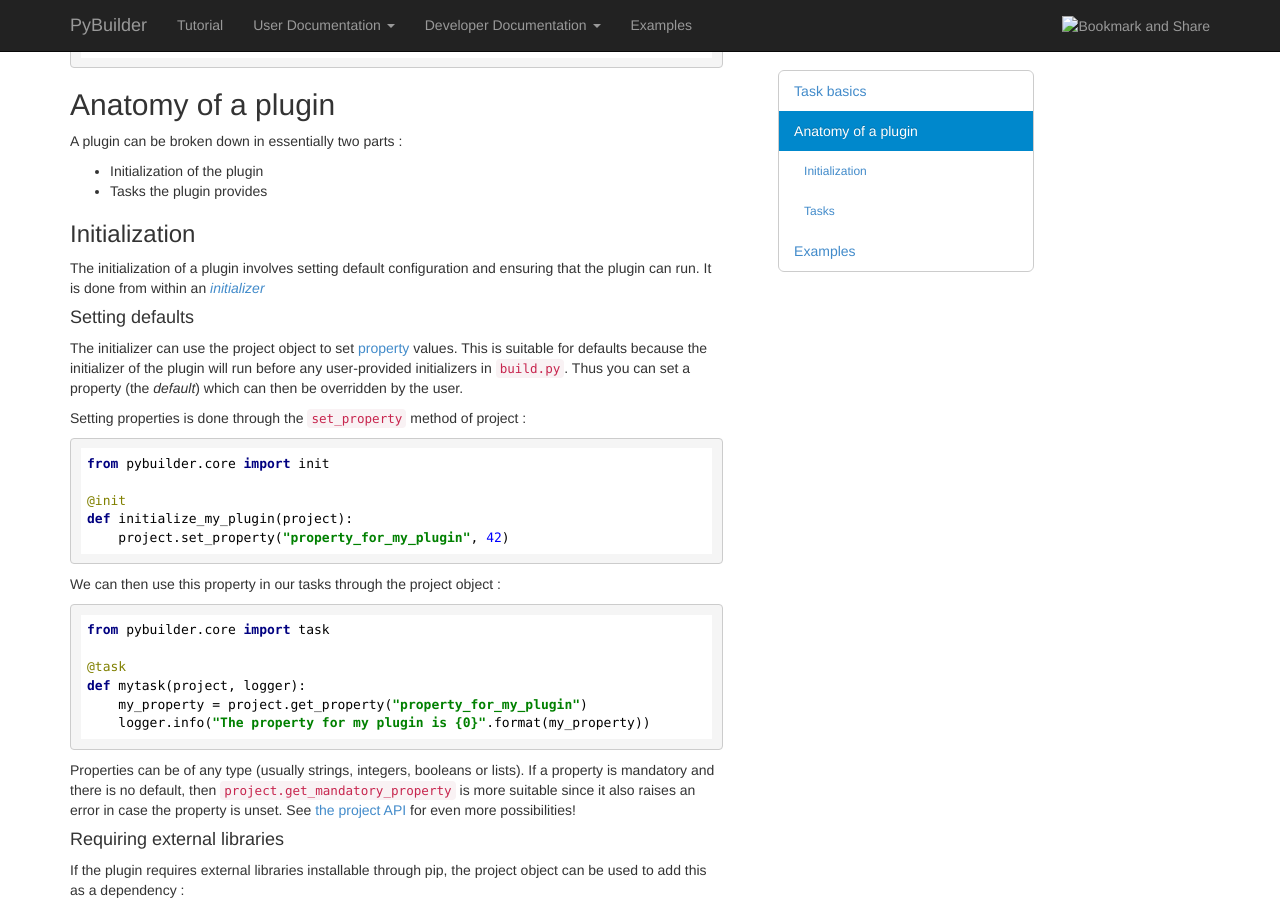
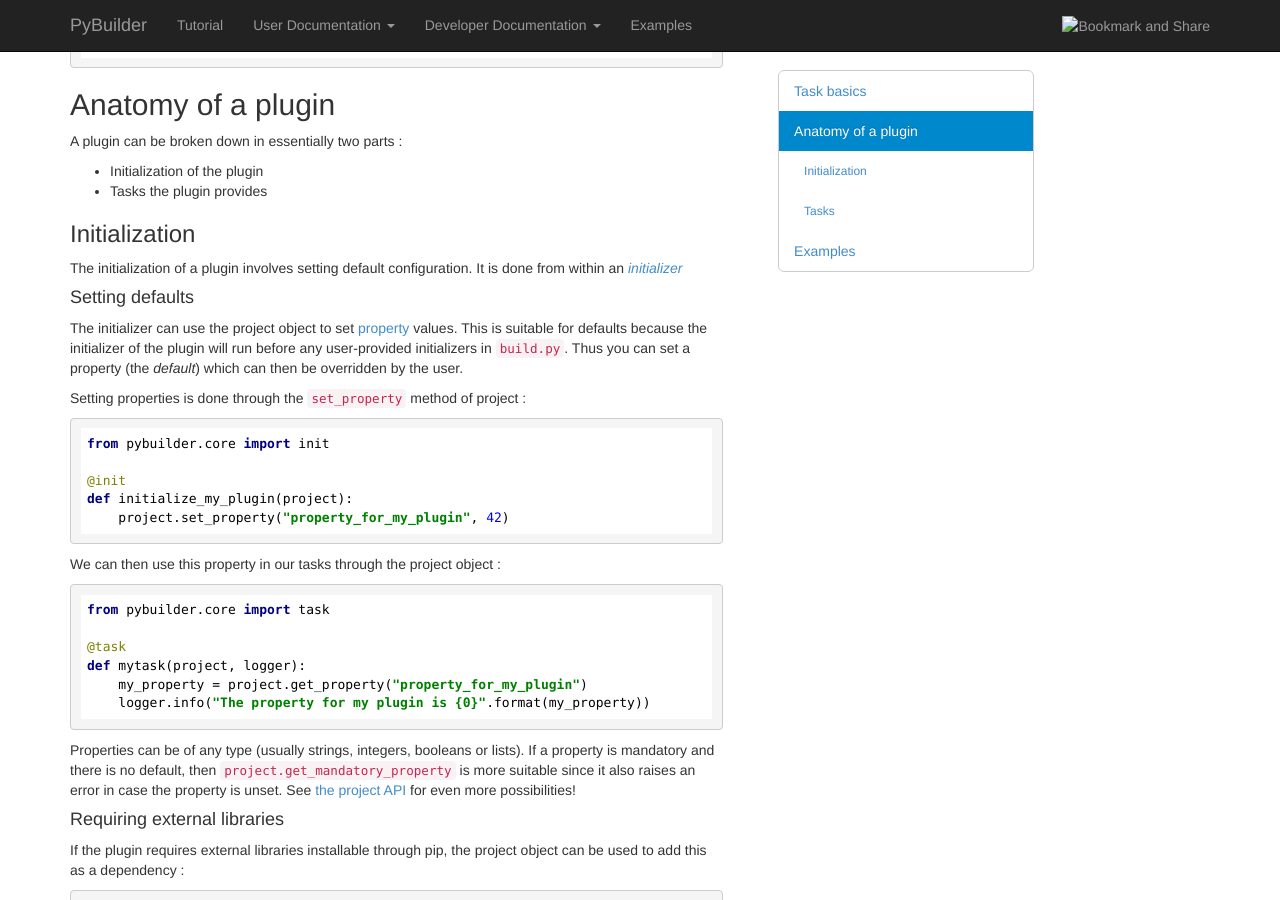
Before and after one commit to pybuilder/pybuilder.github.io, a Jekyll site: the page built from documentation/writing_plugins.md, in a window 1280 px wide and 900 px high, scrolled down 2405 px. Built offline with Jekyll 4.4.1, drawn with Linux system fonts in a browser that asks for light colours; nearby versions of some CDN libraries.

Commit message:
actually this is a bad idea and should rather be done in the corresponding task

```diff
--- a/documentation/writing_plugins.md
+++ b/documentation/writing_plugins.md
@@ -126,7 +126,7 @@ A plugin can be broken down in essentially two parts :
  * Tasks the plugin provides
 
 ### Initialization
-The initialization of a plugin involves setting default configuration and ensuring that the plugin can run.
+The initialization of a plugin involves setting default configuration.
 It is done from within an [*initializer*](/documentation/manual.html#Initializers)
 
 #### Setting defaults
```
